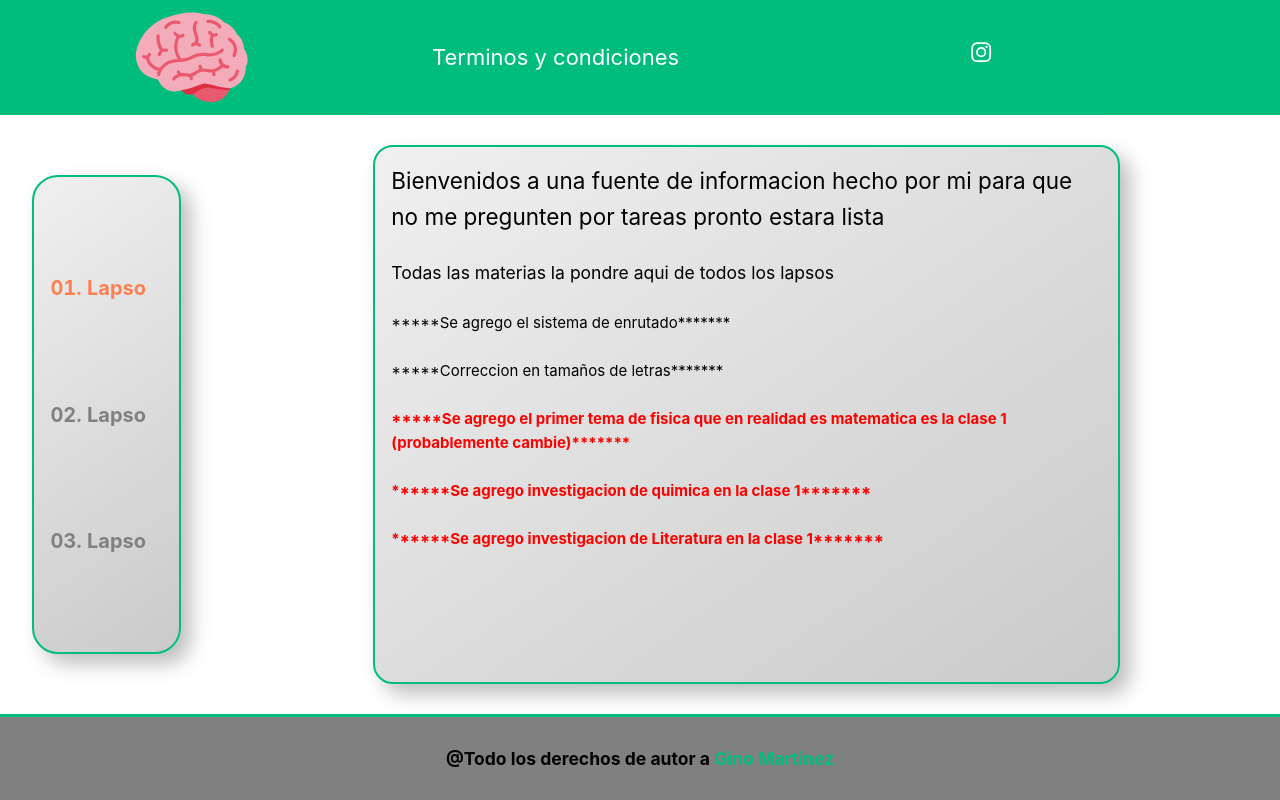
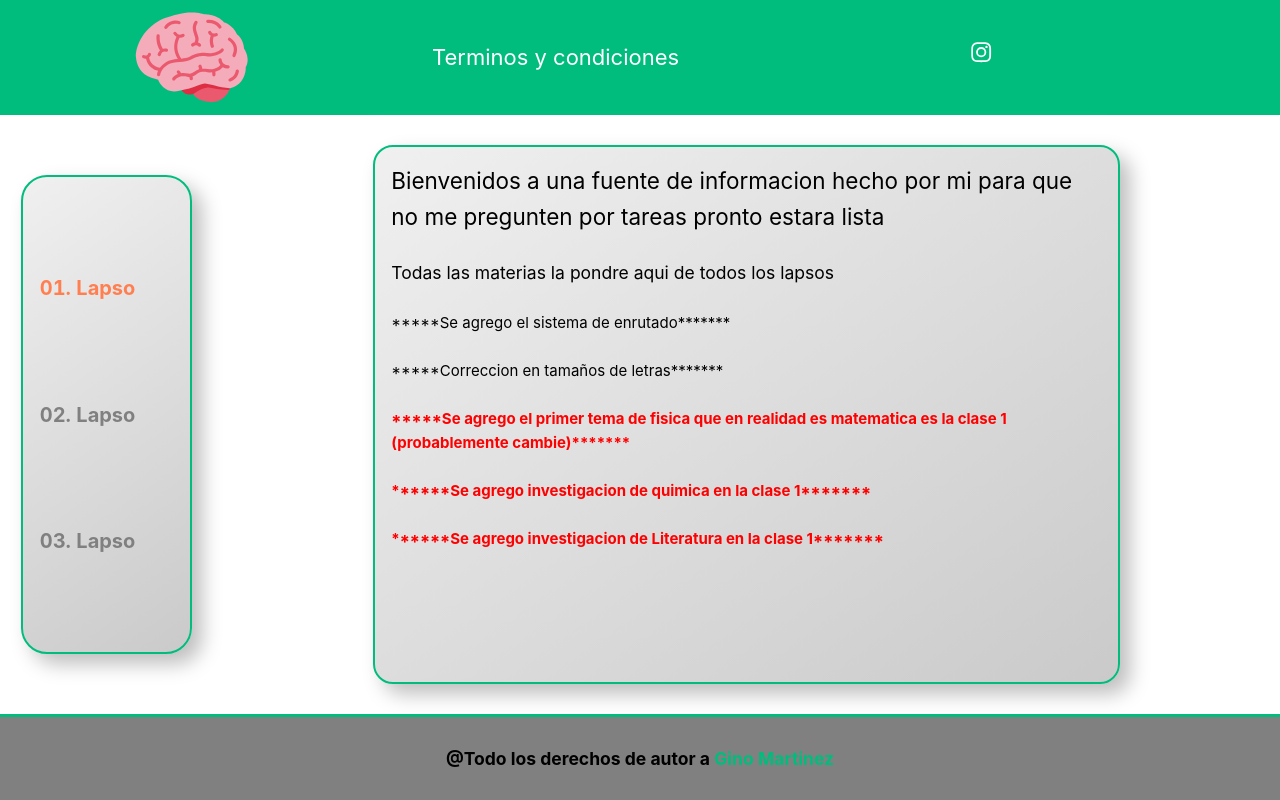
Before and after one commit to GinoMartinez080808/Proyecto-Inv-del-liceo, a Vue app in the folder inv-lic/: page / in a window 1280 px wide. Built offline with nearby package versions, Linux system fonts and the light colour scheme.

Commit message:
modified:   inv-lic/src/assets/main.css

```diff
--- a/inv-lic/src/assets/main.css
+++ b/inv-lic/src/assets/main.css
@@ -99,7 +99,7 @@ box-shadow:  20px 20px 60px #bebebe,
     }
     .links{
       height: 80%;
-      width: 70%;
+      width: 80%;
       border: 2px solid hsla(160, 100%, 37%, 1);
       border-radius: 26px;
       background: linear-gradient(145deg, #f0f0f0, #cacaca);
```
